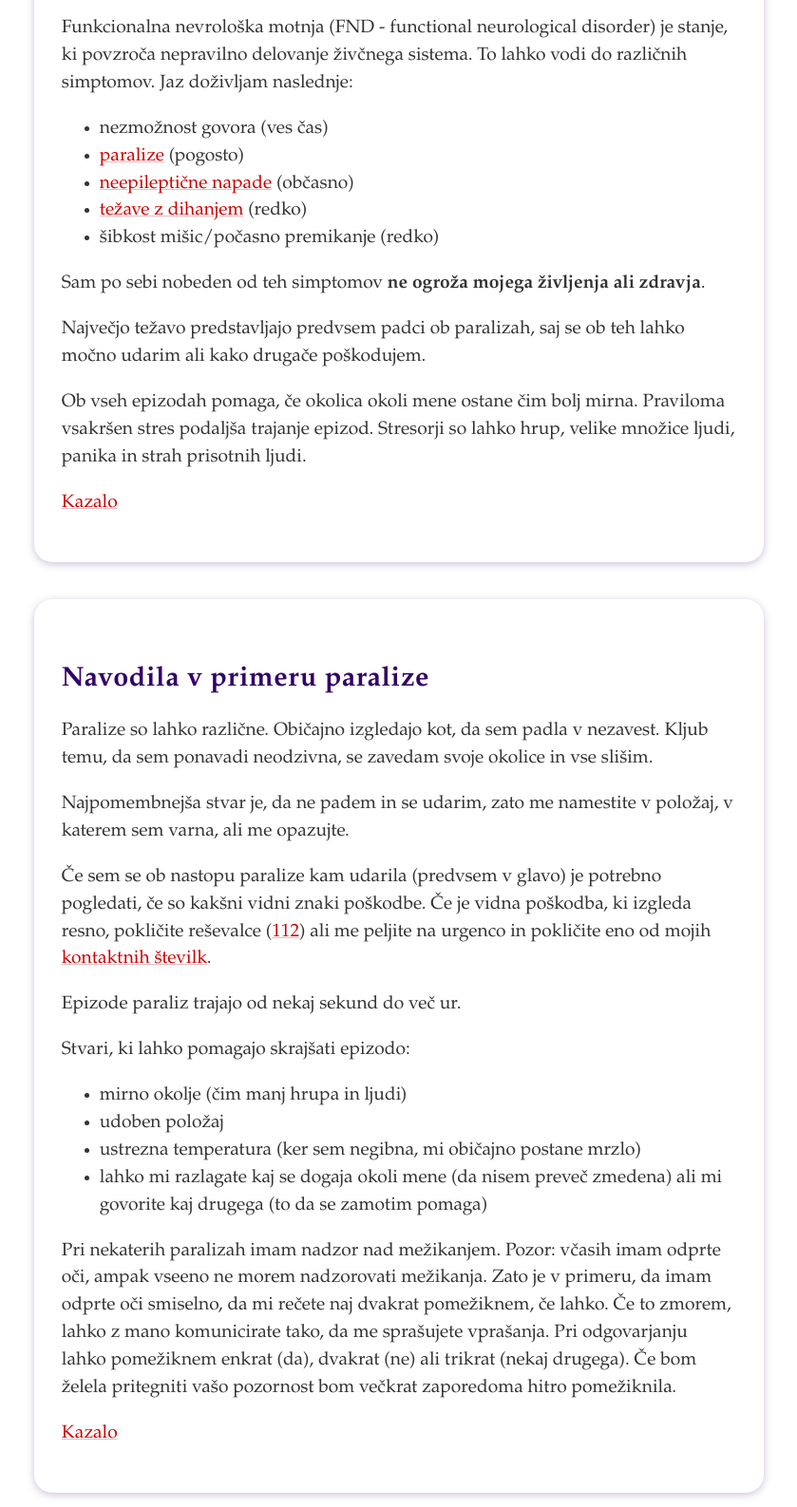
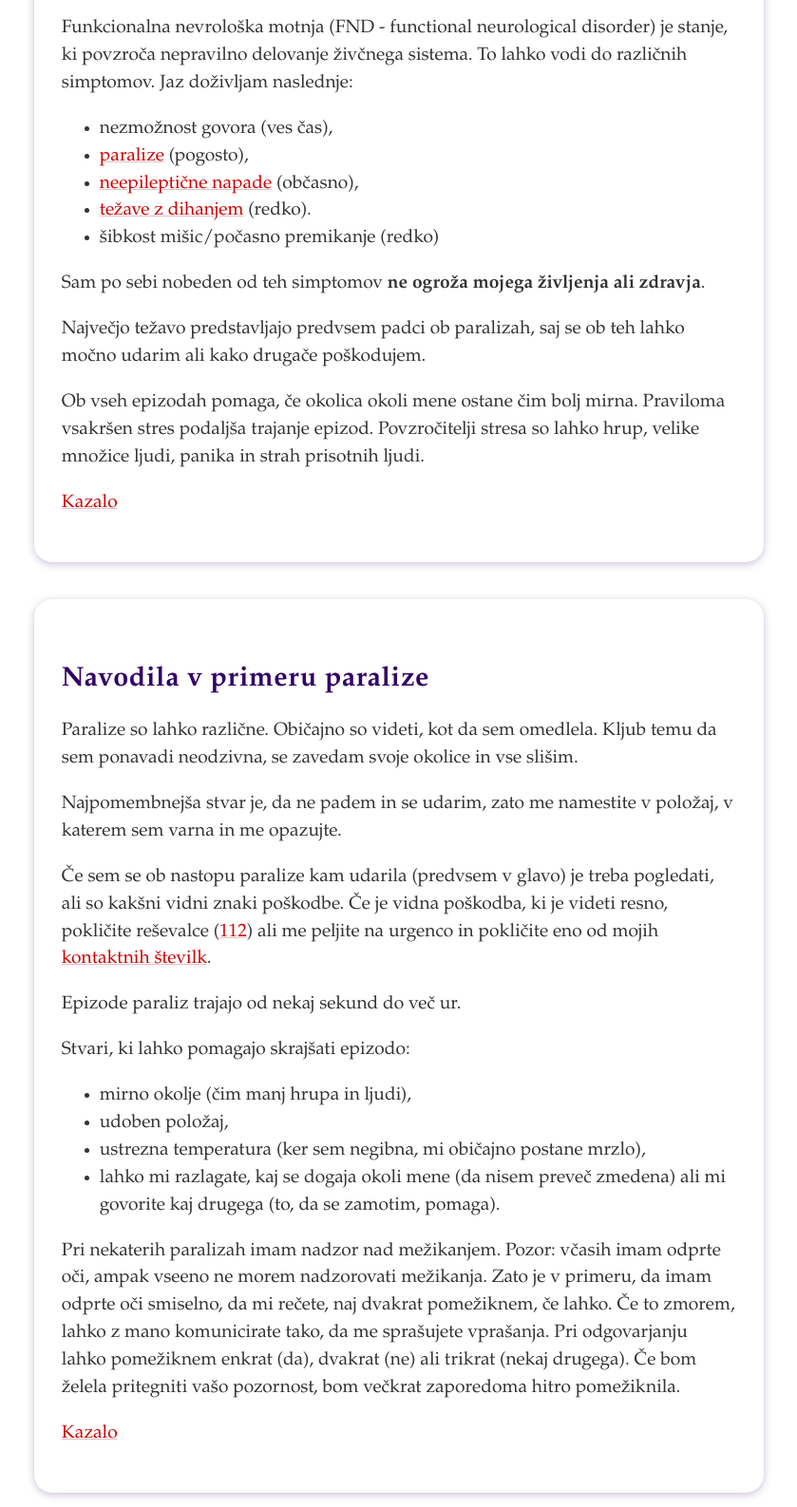
Before and after one commit to kanisaja/kanisaja.github.io, a plain HTML site: page index.html in a window 1280 px wide. Shown: the part 813-2400 px from the top of the page at 95% size, without its empty margins (220-1059 px from the left). Drawn offline with Linux system fonts and the light colour scheme.

Commit message:
amebis besana

```diff
--- a/index.html
+++ b/index.html
@@ -13,9 +13,9 @@
    <section id="uvod">
       <h1>Pomembne zdravstvene informacije</h1>
       <p><strong>Razen v primeru fizične poškodbe glave ali drugega dela telesa ne potrebujem urgentne pomoči.</strong></p>
-      <p>Zdravo! Sem Kanisaja Nika Kovačič. Stara sem 19 let in mam funkcionalno nevrološko motnjo.
+      <p>Zdravo! Sem Kanisaja Nika Kovačič. Stara sem 19 let in imam funkcionalno nevrološko motnjo.
          Zaradi njene nepoznanosti sem na tej spletni strani zbrala pomembne informacije v primeru epizod v javnosti,
-         obiskov na urgenci in predvsem kot "plonkec" za moje prijatelje.</p>
+         obiskov na urgenci in predvsem kot "plonkec" za svoje prijatelje.</p>
       <div id="kazalo-container">
          <h3 id="kazalo">Kazalo</h3>
             <ul>
@@ -35,39 +35,39 @@
       <p>Funkcionalna nevrološka motnja (FND - functional neurological disorder) je stanje, ki povzroča nepravilno delovanje živčnega sistema.
          To lahko vodi do različnih simptomov. Jaz doživljam naslednje: </p>
       <ul>
-         <li>nezmožnost govora (ves čas)</li>
-         <li><a href="#paralize">paralize</a> (pogosto)</li>
-         <li><a href="#napadi">neepileptične napade</a> (občasno)</li>
-         <li><a href="#dihanje">težave z dihanjem</a> (redko)</li>
+         <li>nezmožnost govora (ves čas),</li>
+         <li><a href="#paralize">paralize</a> (pogosto),</li>
+         <li><a href="#napadi">neepileptične napade</a> (občasno),</li>
+         <li><a href="#dihanje">težave z dihanjem</a> (redko).</li>
          <li>šibkost mišic/počasno premikanje (redko)</li>
       </ul>
       <p>Sam po sebi nobeden od teh simptomov <strong> ne ogroža mojega življenja ali zdravja</strong>.</p>
       <p>Največjo težavo predstavljajo predvsem padci ob paralizah, saj se ob teh lahko močno udarim ali kako drugače poškodujem.</p>
       <p>Ob vseh epizodah pomaga, če okolica okoli mene ostane čim bolj mirna. Praviloma vsakršen stres podaljša trajanje epizod.
-         Stresorji so lahko hrup, velike množice ljudi, panika in strah prisotnih ljudi.
+         Povzročitelji stresa so lahko hrup, velike množice ljudi, panika in strah prisotnih ljudi.
       </p>
       <p><a href="#kazalo">Kazalo</a></p>
    </section>
    <section id="paralize">
       <h2>Navodila v primeru paralize</h2>
-      <p>Paralize so lahko različne. Običajno izgledajo kot, da sem padla v nezavest.
-         Kljub temu, da sem ponavadi neodzivna, se zavedam svoje okolice in vse slišim.</p>
-      <p>Najpomembnejša stvar je, da ne padem in se udarim, zato me namestite v položaj, v katerem sem varna, ali me opazujte.</p>
-      <p>Če sem se ob nastopu paralize kam udarila (predvsem v glavo) je potrebno pogledati, če so kakšni vidni znaki poškodbe.
-         Če je vidna poškodba, ki izgleda resno, pokličite reševalce (<a href="tel:112">112</a>) ali me peljite na urgenco in pokličite eno od mojih <a href="#kontakt">kontaktnih številk</a>.
+      <p>Paralize so lahko različne. Običajno so videti, kot da sem omedlela.
+         Kljub temu da sem ponavadi neodzivna, se zavedam svoje okolice in vse slišim.</p>
+      <p>Najpomembnejša stvar je, da ne padem in se udarim, zato me namestite v položaj, v katerem sem varna in me opazujte.</p>
+      <p>Če sem se ob nastopu paralize kam udarila (predvsem v glavo) je treba pogledati, ali so kakšni vidni znaki poškodbe.
+         Če je vidna poškodba, ki je videti resno, pokličite reševalce (<a href="tel:112">112</a>) ali me peljite na urgenco in pokličite eno od mojih <a href="#kontakt">kontaktnih številk</a>.
       </p>
       <p>Epizode paraliz trajajo od nekaj sekund do več ur.</p>
       <p>Stvari, ki lahko pomagajo skrajšati epizodo:
          <ul>
-            <li>mirno okolje (čim manj hrupa in ljudi)</li>
-            <li>udoben položaj</li>
-            <li>ustrezna temperatura (ker sem negibna, mi običajno postane mrzlo)</li>
-            <li>lahko mi razlagate kaj se dogaja okoli mene (da nisem preveč zmedena) ali mi govorite kaj drugega (to da se zamotim pomaga)</li>
+            <li>mirno okolje (čim manj hrupa in ljudi),</li>
+            <li>udoben položaj,</li>
+            <li>ustrezna temperatura (ker sem negibna, mi običajno postane mrzlo),</li>
+            <li>lahko mi razlagate, kaj se dogaja okoli mene (da nisem preveč zmedena) ali mi govorite kaj drugega (to, da se zamotim, pomaga).</li>
          </ul>
       </p>
       <p>Pri nekaterih paralizah imam nadzor nad mežikanjem. Pozor: včasih imam odprte oči, ampak vseeno ne morem nadzorovati mežikanja.
-         Zato je v primeru, da imam odprte oči smiselno, da mi rečete naj dvakrat pomežiknem, če lahko. Če to zmorem, lahko z mano komunicirate tako, da me sprašujete vprašanja.
-         Pri odgovarjanju lahko pomežiknem enkrat (da), dvakrat (ne) ali trikrat (nekaj drugega). Če bom želela pritegniti vašo pozornost bom večkrat zaporedoma hitro pomežiknila.
+         Zato je v primeru, da imam odprte oči smiselno, da mi rečete, naj dvakrat pomežiknem, če lahko. Če to zmorem, lahko z mano komunicirate tako, da me sprašujete vprašanja.
+         Pri odgovarjanju lahko pomežiknem enkrat (da), dvakrat (ne) ali trikrat (nekaj drugega). Če bom želela pritegniti vašo pozornost, bom večkrat zaporedoma hitro pomežiknila.
       </p>
       <p><a href="#kazalo">Kazalo</a></p>
    </section>
@@ -78,7 +78,7 @@
       Začnem se tresti ali delati gibe, ki so neželeni.</p>
       <p>Napadi so do zdaj trajali do 20 minut.</p>
       <p>V primeru napada me premaknite samo, če sem v nevarnosti.
-         Ne poskušajte me zadržati saj se lahko tako poškodujem.
+         Ne poskušajte me zadržati, saj se lahko tako poškodujem.
          V primeru, da se poškodujem, pokličite reševalce (<a href="tel:112">112</a>) ali me peljite na urgenco in pokličite eno od mojih <a href="#kontakt">kontaktnih številk</a>.
       </p>
       <p><a href="#kazalo">Kazalo</a></p>
@@ -86,15 +86,15 @@
 
    <section>
       <h2 id="dihanje">Navodila v primeru težav z dihanjem </h2>
-      <p>Težave z dihanjem se zgodijo med <a href="#paralize">paralizami (preberite si tudi o njih)</a>. Izgledajo nekako tako:
+      <p>Težave z dihanjem se zgodijo med <a href="#paralize">paralizami (preberite si tudi o njih)</a>. Videti so nekako tako:
       nekaj sekund ne morem vdihniti, čeprav se trudim. Nato se vklopijo moji refleksi in vdihnem. To se izmenično ponavlja.</p>
-      <p>Izgleda lahko nekoliko strašno, ampak vseskozi dobivam dovolj kisika (to lahko vidite po tem, da moje koža ne postane vijolična).</p>
+      <p>Videti je lahko nekoliko strašno, ampak vseskozi dobivam dovolj kisika (to lahko vidite po tem, da moja koža ne postane vijolična).</p>
       <p><a href="#kazalo">Kazalo</a></p>
    </section>
 
    <section id="zdravila">
       <h2>Zdravila in druge informacije za zdravstvene delavce</h2>
-      <p>Zdravila, ki jih jemljem so:</p>
+      <p>Zdravila, ki jih jemljem, so:</p>
          <ul>
             <li><strong>Ecytara</strong> 20 mg (zjutraj)</li>
             <li><strong>Rispolux</strong> 0,5 mg (zvečer)</li>
@@ -104,7 +104,7 @@
       <p>Moj običajni krvni tlak je približno 100/80 mmHg, srčni utrip v mirovanju pa malo pod 60 utripov na minuto.</p>
       <p>Rojena sem 8. 8. 2005.</p>
       <p>EMŠO: 0808005505213</p>
-      <p>ZZZS številka: 046990010</p>
+      <p>Številka ZZZS: 046990010</p>
       <p></p>
       <p><a href="#kazalo">Kazalo</a></p>
    </section>
```
